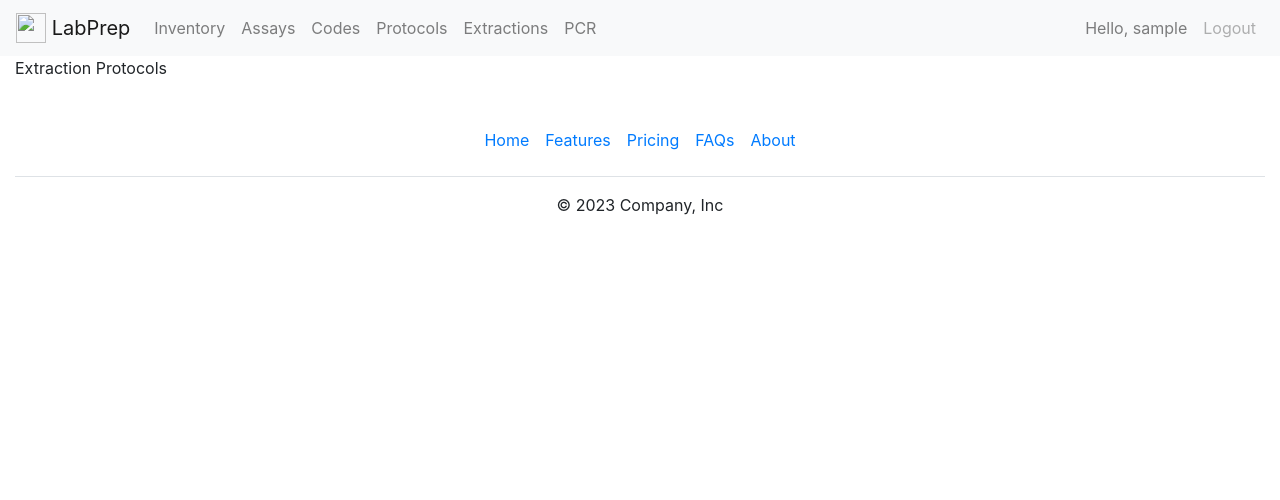
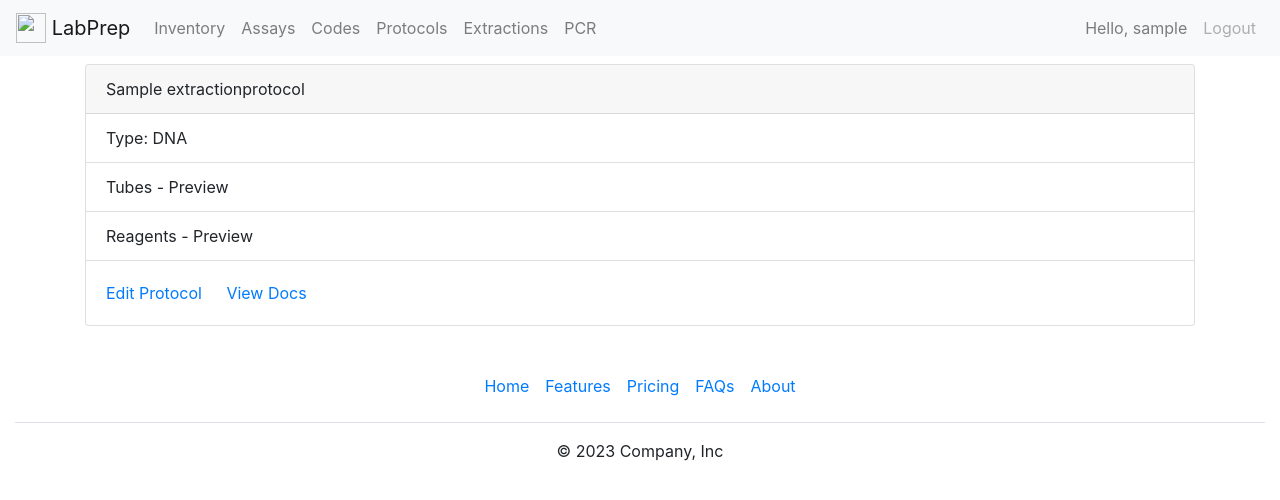
Before and after one commit to FusRaDa/pcr-project-2023-global, a Django app: page /extraction-protocols/ in a window 1280 px wide. Shown: the top 500 px of the page. Run offline with Django 4.2, Linux system fonts and the light colour scheme; a user stored in the database is signed in; tables that the repository leaves empty hold one stand-in row (values such as "Sample post"); parts of the project's set-up code (start-up, migrations or seed data) failed here and were passed over; some libraries are stand-ins or nearby versions.

```diff
--- a/pcr/templates/assay_codes.html
+++ b/pcr/templates/assay_codes.html
@@ -5,6 +5,8 @@
 {% block title %} Assay Codes {% endblock %}
 
 {% block content %}
+
+<link rel="stylesheet" href="{% static 'css/assay_codes.css' %}">
 
 <div class="container-fluid">
  Assay Codes
--- a/pcr/templates/extraction_protocols.html
+++ b/pcr/templates/extraction_protocols.html
@@ -6,8 +6,35 @@
 
 {% block content %}
 
-<div class="container-fluid">
-  Extraction Protocols
+<link rel="stylesheet" href="{% static 'css/extraction_protocols.css' %}">
+
+<div class="container">
+
+  <div class="row">
+    {% for ext in extraction_protocols %}
+    <div class="col mt-2">
+
+       <div class="card">
+        <div class="card-header">
+          {{ext.name}}
+        </div>
+        <ul class="list-group list-group-flush">
+          <li class="list-group-item">Type: {{ext.type}}</li>
+          <li class="list-group-item">Tubes - Preview</li>
+          <li class="list-group-item">Reagents - Preview</li>
+        </ul>
+        <div class="card-body">
+          <a href="#" class="card-link">Edit Protocol</a>
+          <a href={{ext.doc_url}} target="_blank" class="card-link">View Docs</a>
+        </div>
+      </div>
+
+    </div>
+
+    {% endfor %}
+  </div>
+
+
  </div>
 
 
--- a/pcr/views.py
+++ b/pcr/views.py
@@ -153,7 +153,9 @@ def editSampleAssay(request, username, pk):
 # **START OF EXTRACTION FUNCTIONALITY** #
 def extraction_protocols(request):
 
-  context = {}
+  extraction_protocols = ExtractionProtocol.objects.filter(user=request.user)
+
+  context = {'extraction_protocols': extraction_protocols}
   return render(request, 'extraction_protocols.html', context)
 # **START OF EXTRACTION FUNCTIONALITY** #
 
@@ -161,6 +163,8 @@ def extraction_protocols(request):
 # **START OF ASSAY FUNCTIONALITY** #
 def assay_codes(request):
 
-  context = {}
+  assay_codes = AssayCode.objects.filter(user=request.user)
+
+  context = {'assay_codes': assay_codes}
   return render(request, 'assay_codes.html', context)
 # **END OF ASSAY FUNCTIONALITY** #
```
